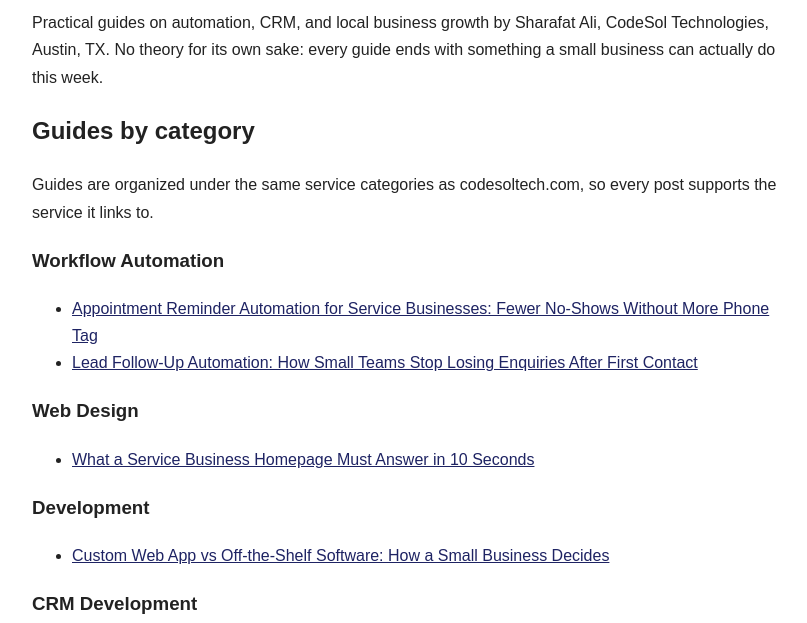
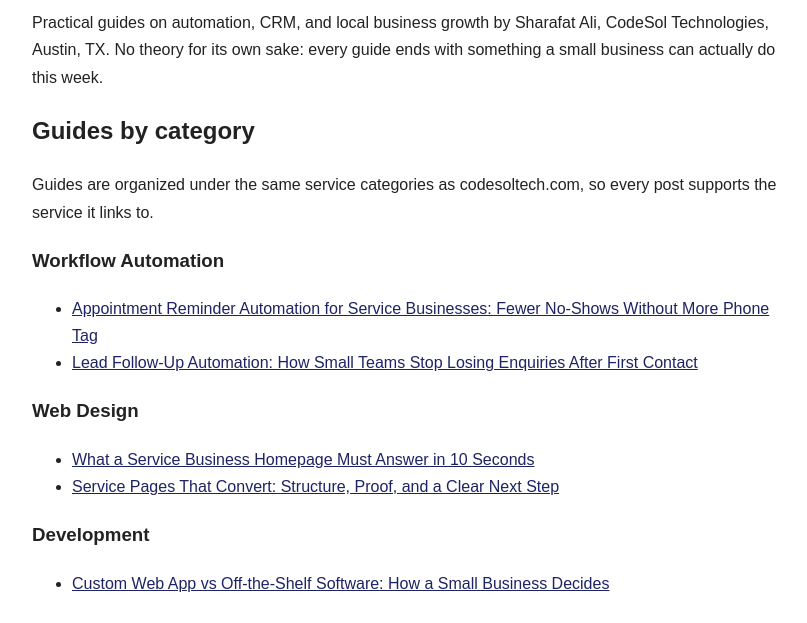
Before and after one commit to Codesoltech/Codesoltech.github.io, a plain HTML site: page index.html in a window 1280 px wide. Shown: the part 112-735 px from the top of the page, without its empty margins (228-1035 px from the left). Drawn offline with Linux system fonts and the light colour scheme.

Commit message:
Add Service Pages That Convert to hub index

```diff
--- a/index.html
+++ b/index.html
@@ -23,6 +23,7 @@ a{color:#1E2363}
 <h3>Web Design</h3>
 <ul>
 <li><a href="what-service-business-homepage-must-answer-10-seconds.html">What a Service Business Homepage Must Answer in 10 Seconds</a></li>
+<li><a href="service-pages-that-convert-structure-proof-clear-next-step.html">Service Pages That Convert: Structure, Proof, and a Clear Next Step</a></li>
 </ul>
 <h3>Development</h3>
 <ul>
```
